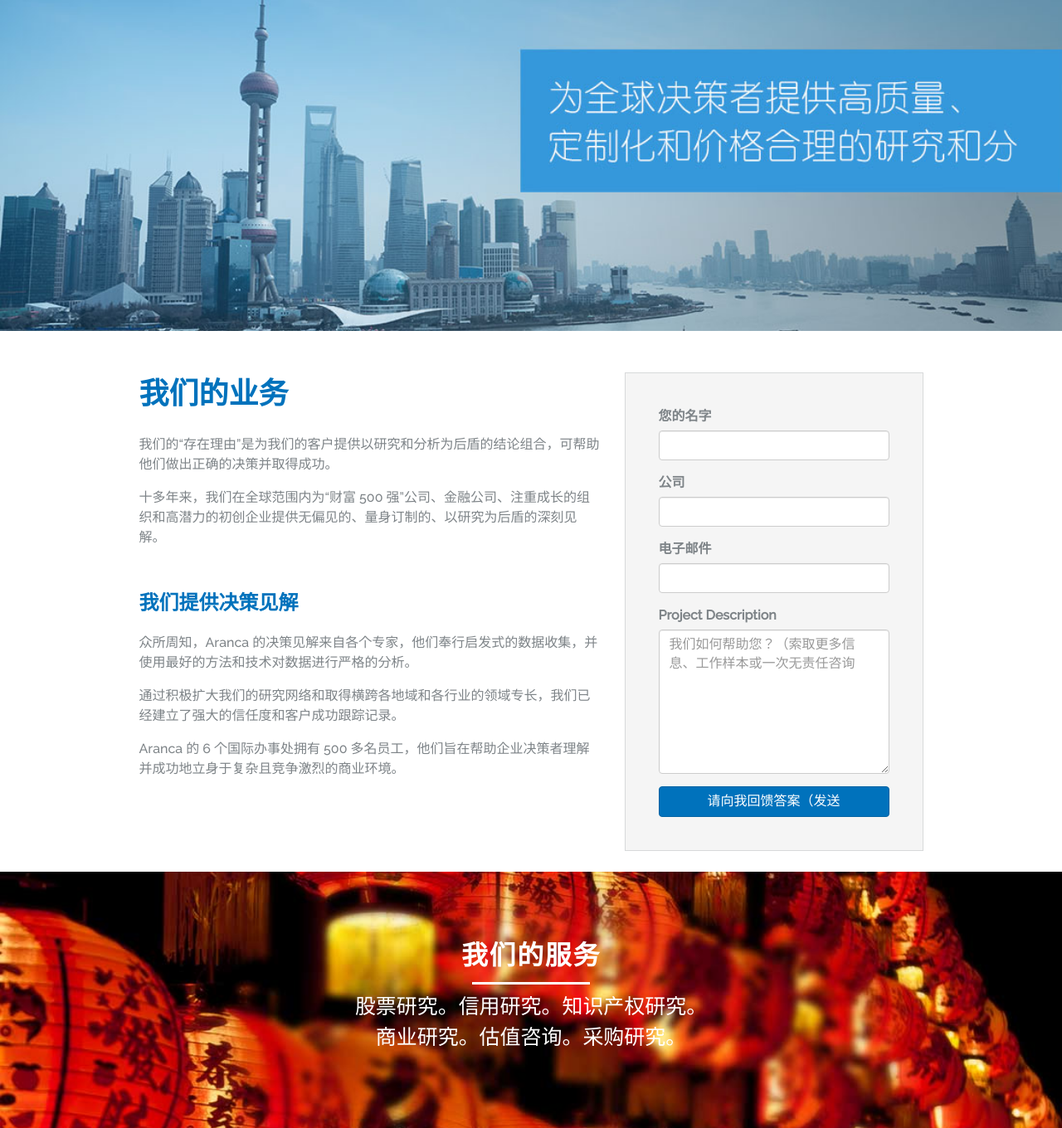
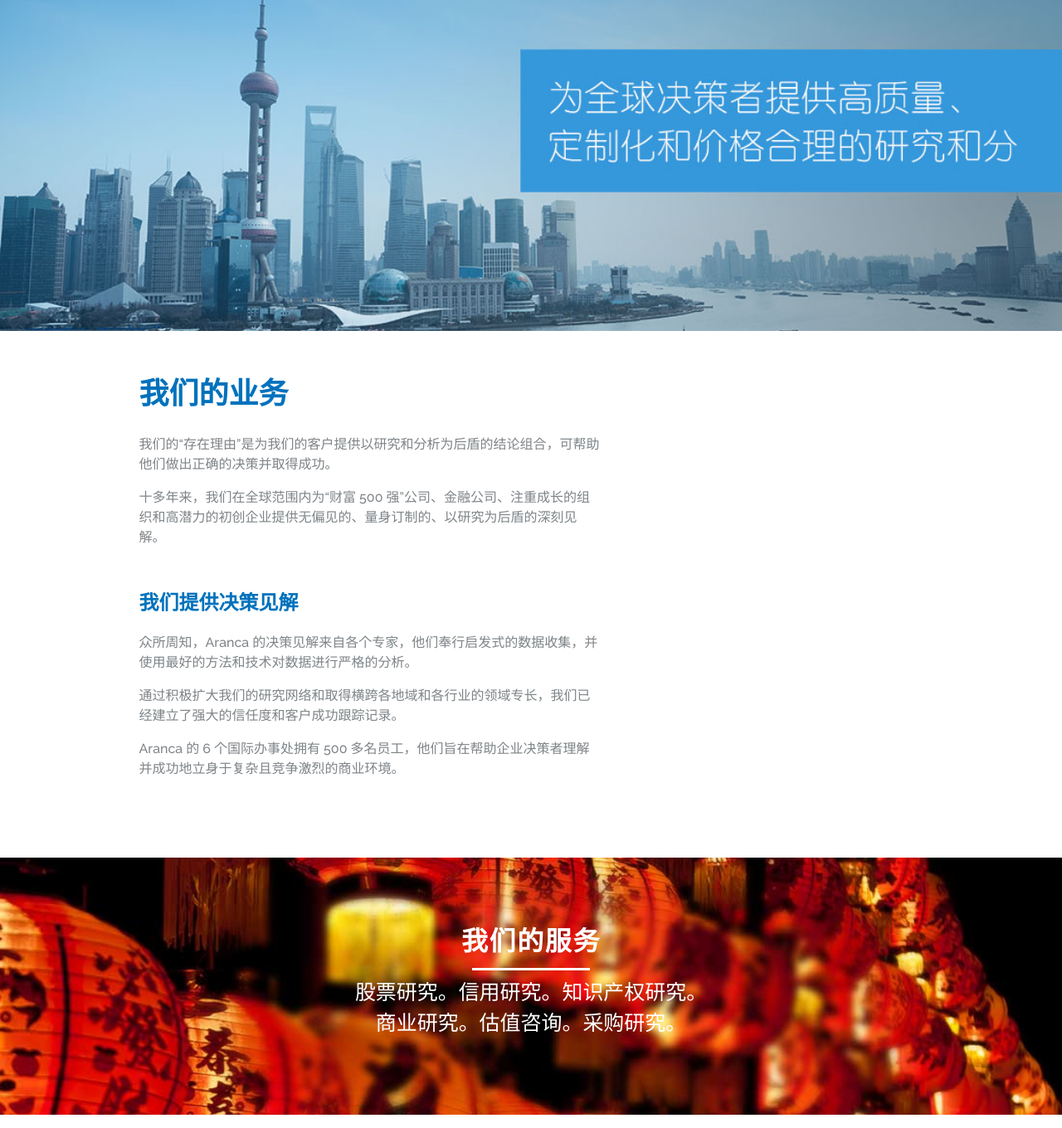
Before and after one commit to sandeshsmartguy/editorial, a PHP site: page / in a window 1280 px wide. Shown: the part 119-1479 px from the top of the page at 83% size. Run offline with PHP 8.4, Linux system fonts and the light colour scheme; style sheets or scripts are compiled from the project's sources; some libraries are stand-ins or nearby versions.

Commit message:
integrated plumb5 form

```diff
--- a/_includes/landing.html
+++ b/_includes/landing.html
@@ -16,50 +16,15 @@
       <!-- End of landing__content -->
     </div>
     <!-- End of col-md-6 -->
-    <div class="col-md-4 col-md-push-1 col-lg-4 col-lg-pull-1">
-      <form class="landing__form" method="post" accept-charset="utf-8">
-        <div class="form-group field" id="yourName-field">
-          <div class="heading">
-            <label for="yourName">您的名字</label>
-            <!-- <span class="locale">en_us</span> -->
-          </div>
-          <div class="input">
-            <input class="form-control icon" type="text" id="yourName" name="yourName" value="" data-show-chars-left="" autocomplete="off" placeholder="">
-          </div>
-        </div>
-        <div class="form-group field" id="company-field">
-          <div class="heading">
-            <label for="company">公司</label>
-            <!-- <span class="locale">en_us</span> -->
-          </div>
-          <div class="input">
-            <input class="form-control icon" type="text" id="company" name="company" value="" data-show-chars-left="" autocomplete="off" placeholder="">
-          </div>
-        </div>
-        <div class="form-group field" id="email-field">
-          <div class="heading">
-            <label for="email">电子邮件</label>
-            <!-- <span class="locale">en_us</span> -->
-          </div>
-          <div class="input">
-            <input class="form-control icon" type="text" id="email" name="email" value="" data-show-chars-left="" autocomplete="off" placeholder="">
-          </div>
-        </div>
-        <div class="form-group field" id="projectDescription-field">
-          <div class="heading">
-            <label for="projectDescription">Project Description</label>
-            <!-- <span class="locale">en_us</span> -->
-          </div>
-          <div class="input">
-            <textarea class="form-control text nicetext fullwidth" rows="7" cols="50" id="projectDescription" name="projectDescription" data-show-chars-left="" placeholder="我们如何帮助您？（索取更多信息、工作样本或一次无责任咨询"></textarea>
-          </div>
-        </div>
-        <div>
-          <input type="submit" class="btn btn-block btn-primary" value="请向我回馈答案（发送">
-        </div>
-      </form>
+       <div class="col-md-4 col-md-push-1 col-lg-4 col-lg-pull-1">
+
+<div class="plumblanding__form" id="dvPlumb5InPageScript28" plumb5="Plumb5InPageForms" plumb5formidentifier="28" ></div>
     </div>
     <!-- End of col-md-6 -->
+
+
+
+
   </div>
   <!-- End of row -->
 </div>
--- a/src/sass/site/components/_landing.scss
+++ b/src/sass/site/components/_landing.scss
@@ -23,3 +23,7 @@
   border: 1px solid $gray;
   background-color: whitesmoke;
 }
+
+.plumblanding__form {
+  margin-top: 123px;
+}
```
